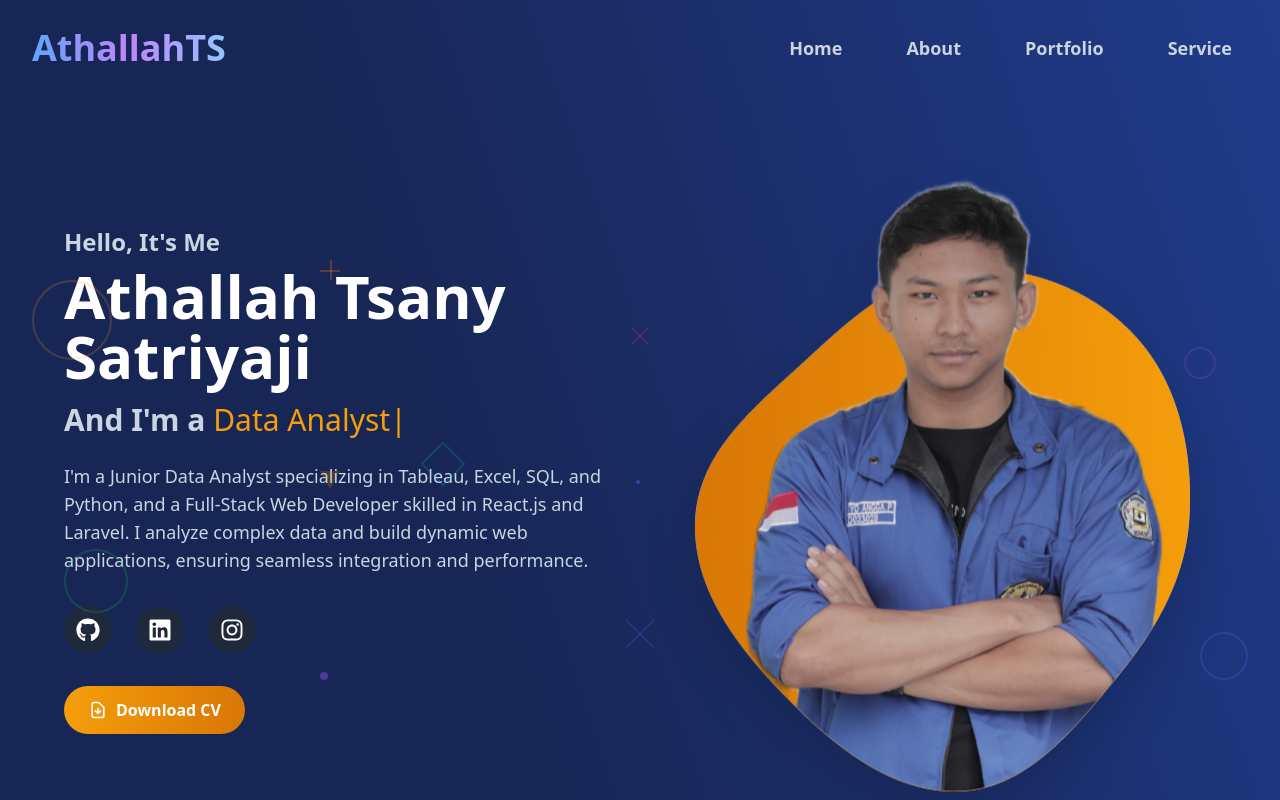
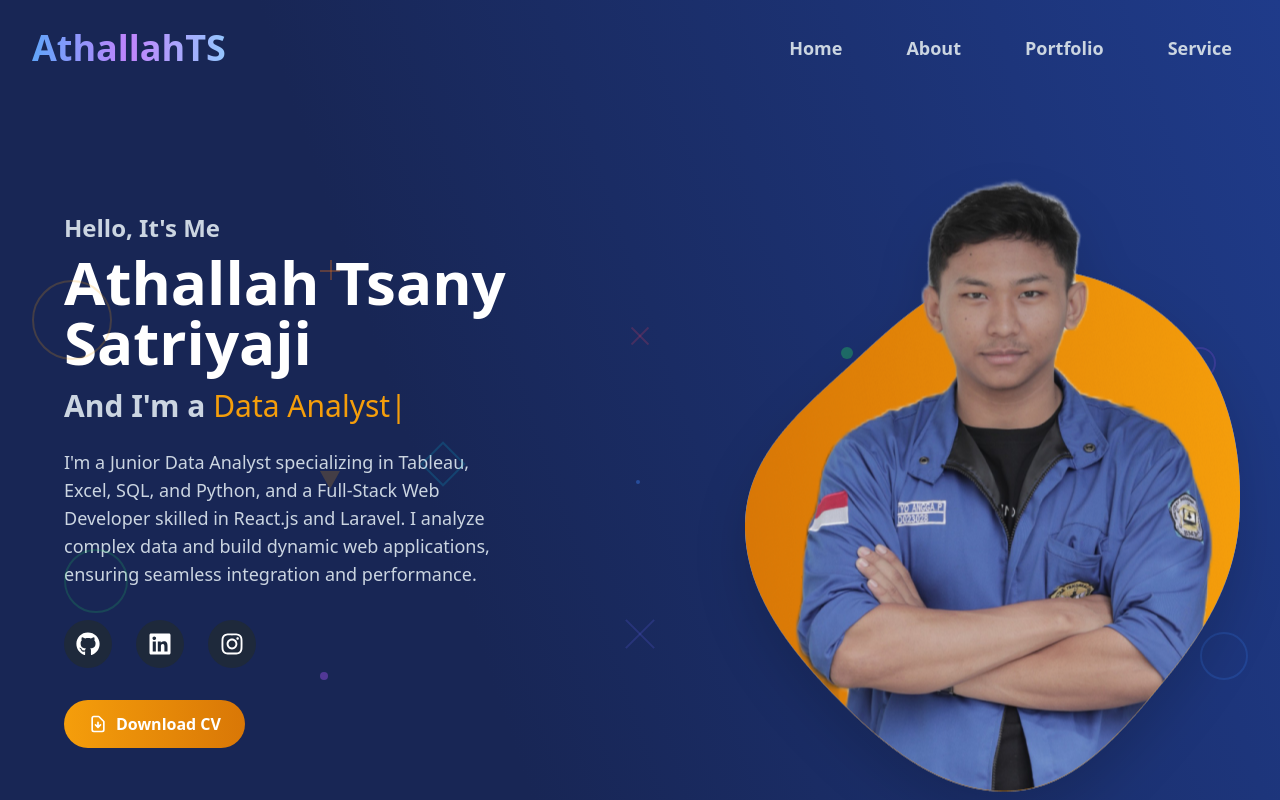
Before and after one commit to athallahdx/portofolio_web, a React (Vite) app: page / in a window 1280 px wide. Shown: the top 800 px of the page. Built offline with nearby package versions, Linux system fonts and the light colour scheme.

Commit message:
enhance Profile component with improved grid spacing and layout adjustments

```diff
--- a/src/landingPage/Profile.jsx
+++ b/src/landingPage/Profile.jsx
@@ -104,7 +104,7 @@
         </div>
 
         <div className="max-w-6xl w-full mx-auto">
-          <div className="grid grid-cols-1 lg:grid-cols-2 gap-8 lg:gap-14 items-center">
+          <div className="grid grid-cols-1 lg:grid-cols-2 gap-8 lg:gap-x-64 items-center">
             {/* Text Content */}
             <motion.div
                 initial="hidden"
```
